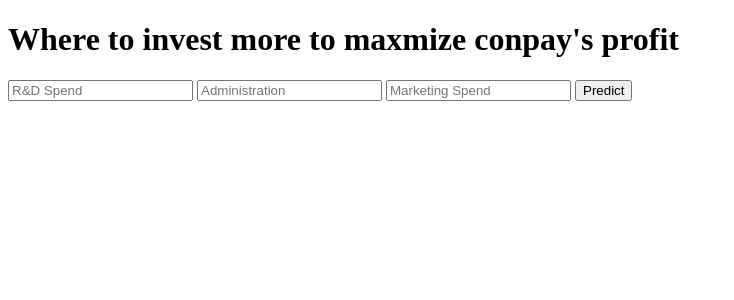
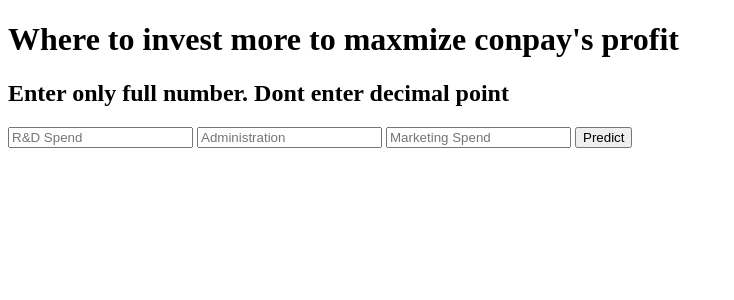
Before and after one commit to virabhra/heroku_Multiple-Linear-Regression, a Flask app: page / in a window 1280 px wide. Shown: the top 300 px of the page, without its empty margins (0-734 px from the left). Run offline with Flask 2, Linux system fonts and the light colour scheme; parts of the project's set-up code (start-up, migrations or seed data) failed here and were passed over.

Commit message:
Add files via upload

```diff
--- a/templates/index.html
+++ b/templates/index.html
@@ -14,6 +14,7 @@
 <body>
  <div class="login">
 	<h1>Where to invest more to maxmize conpay's profit </h1>
+	<h2>Enter only full number. Dont enter decimal point </h2>
 
      <!-- Main Input For Receiving Query to our ML -->
     <form action="{{ url_for('predict')}}"method="post">
```
